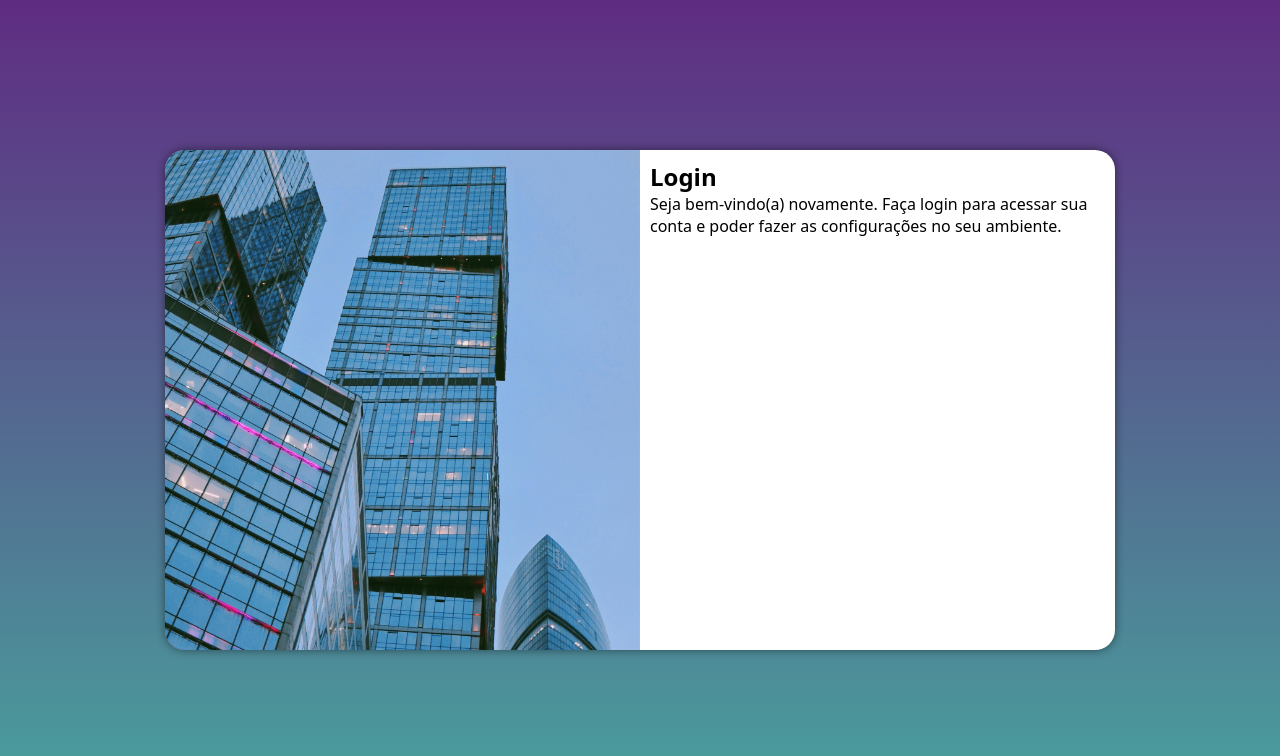
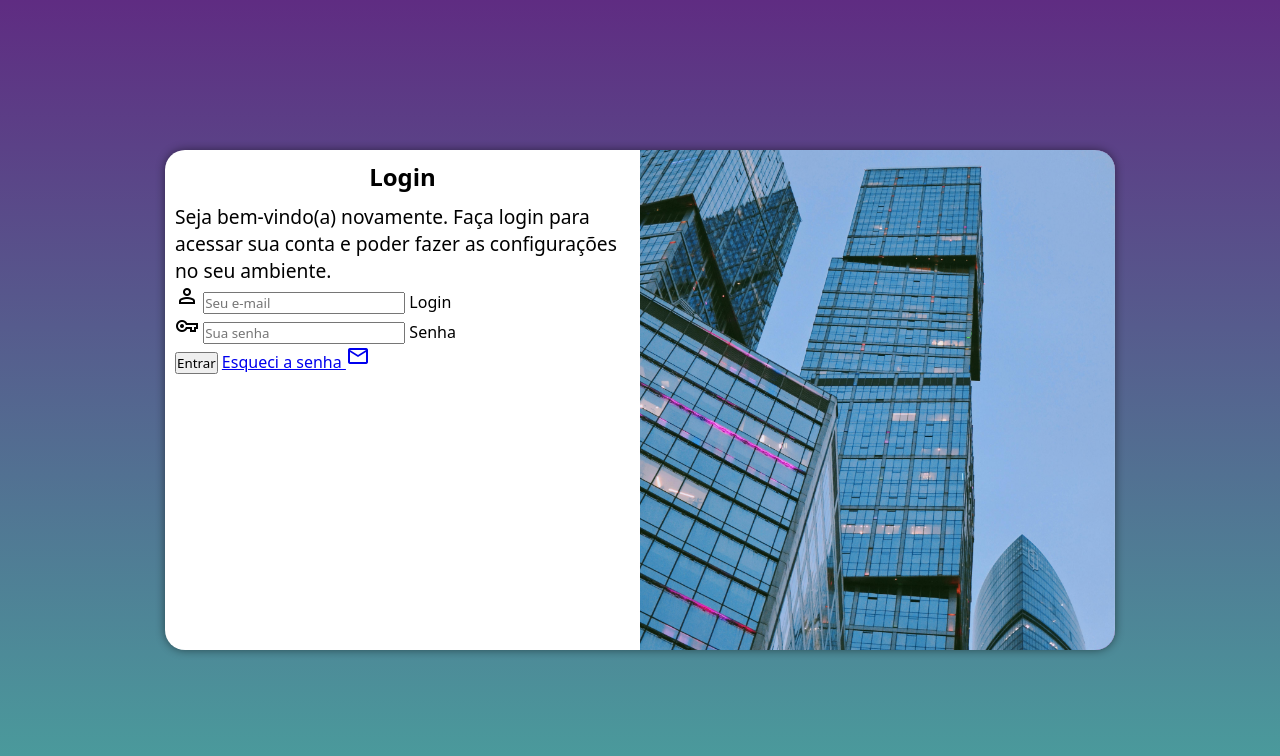
Before and after one commit to yasbatistae/projeto-login, a plain HTML site: page index.html in a window 1280 px wide. Drawn offline with nearby package versions, Linux system fonts and the light colour scheme.

Commit message:
adicionei o formulário

```diff
--- a/CSS/media-query.css
+++ b/CSS/media-query.css
@@ -32,13 +32,21 @@
     }
 
     section#login > div#imagem {
-        float: left;
+        float: right;
         width: 50%;
         height: 100%;
     }
 
     section#login > div#formulario {
-        float: right;
+        float: left;
         width: 50%;
     }
+
+    div#formulario > j1 {
+        font-size: 2em;
+    }
+
+    div#formulario > p {
+        font-size: 1.2em;
+    }
 }
--- a/CSS/style.css
+++ b/CSS/style.css
@@ -53,3 +53,12 @@ section#login > div#formulario {
     display: block;
 
 }
+
+div#formulario > h1 {
+    text-align: center;
+    margin-bottom: 10px;
+}
+
+div#formulario > p {
+    font-size: 0.8em;
+}
--- a/index.html
+++ b/index.html
@@ -1,12 +1,15 @@
 <!DOCTYPE html>
 <html lang="pt-BR">
+
 <head>
     <meta charset="UTF-8">
     <meta name="viewport" content="width=device-width, initial-scale=1.0">
     <title>Login</title>
+    <link href="https://fonts.googleapis.com/css2?family=Material+Symbols+Outlined" rel="stylesheet" />
     <link rel="stylesheet" href="CSS/style.css">
     <link rel="stylesheet" href="CSS/media-query.css">
 </head>
+
 <body>
     <main>
         <section id="login">
@@ -15,12 +18,29 @@
             </div>
             <div id="formulario">
                 <h1>Login</h1>
-                <p>Seja bem-vindo(a) novamente. Faça login para acessar sua conta e poder fazer as configurações no seu ambiente.</p>
-                <form action="login.php" method="post">
-
+                <p>Seja bem-vindo(a) novamente. Faça login para acessar sua conta e poder fazer as configurações no seu
+                    ambiente.</p>
+                <form action="login.php" method="post" autocomplete="on">
+                    <div class="campo">
+                        <span class="material-symbols-outlined">
+                            person
+                        </span>
+                        <input type="email" name="login" id="ilogin" placeholder="Seu e-mail" autocomplete="email" required maxlength="30">
+                        <label for="ilogin">Login</label>
+                    </div>
+                    <div class="campo">
+                        <span class="material-symbols-outlined">
+                            vpn_key
+                        </span>
+                        <input type="password" name="senha" id="isenha" placeholder="Sua senha" autocomplete="current-password" required minlength="8" maxlength="15">
+                        <label for="isenha">Senha</label>
+                    </div>
+                    <input type="submit" value="Entrar">
+                    <a href="esqueci.html"> Esqueci a senha <span class="material-symbols-outlined">mail</span>
                 </form>
             </div>
         </section>
     </main>
 </body>
+
 </html>
```
